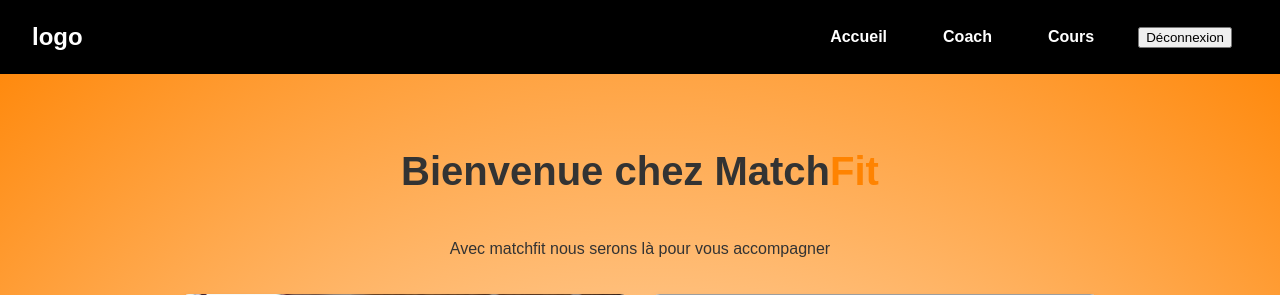
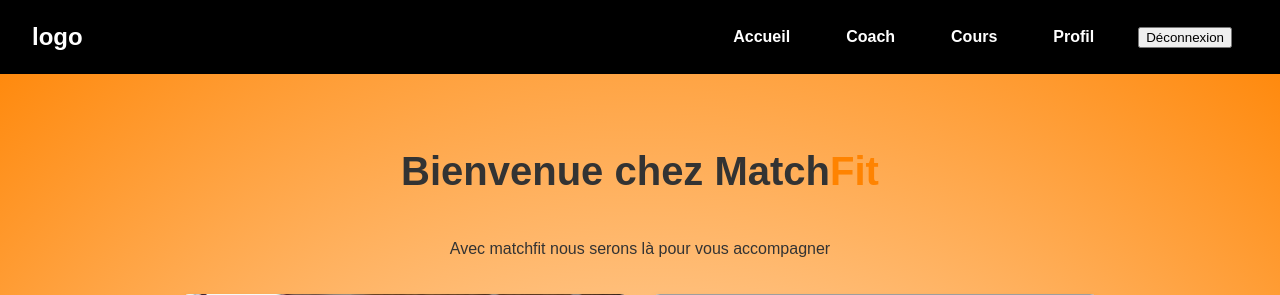
Before and after one commit to william7865/MatchFit, a PHP site: page / in a window 1280 px wide. Shown: the top 295 px of the page. Run offline with PHP 8.4, Linux system fonts and the light colour scheme; the visitor is signed in with stand-in values (Sample User, id 1); grey boxes are pictures that could not be loaded.

Commit message:
Profile header add

```diff
--- a/templates/partials/header.php
+++ b/templates/partials/header.php
@@ -7,6 +7,7 @@
             <?php if (isset($_SESSION['user_id'])): ?>
                 <li><a href="/coach">Coach</a></li>
                 <li><a href="/free-courses">Cours</a></li>
+                <li><a href="/profile">Profil</a></li>
                 <li>
                     <form action="/logout" method="post" style="display:inline;">
                         <button type="submit">Déconnexion</button>
```
